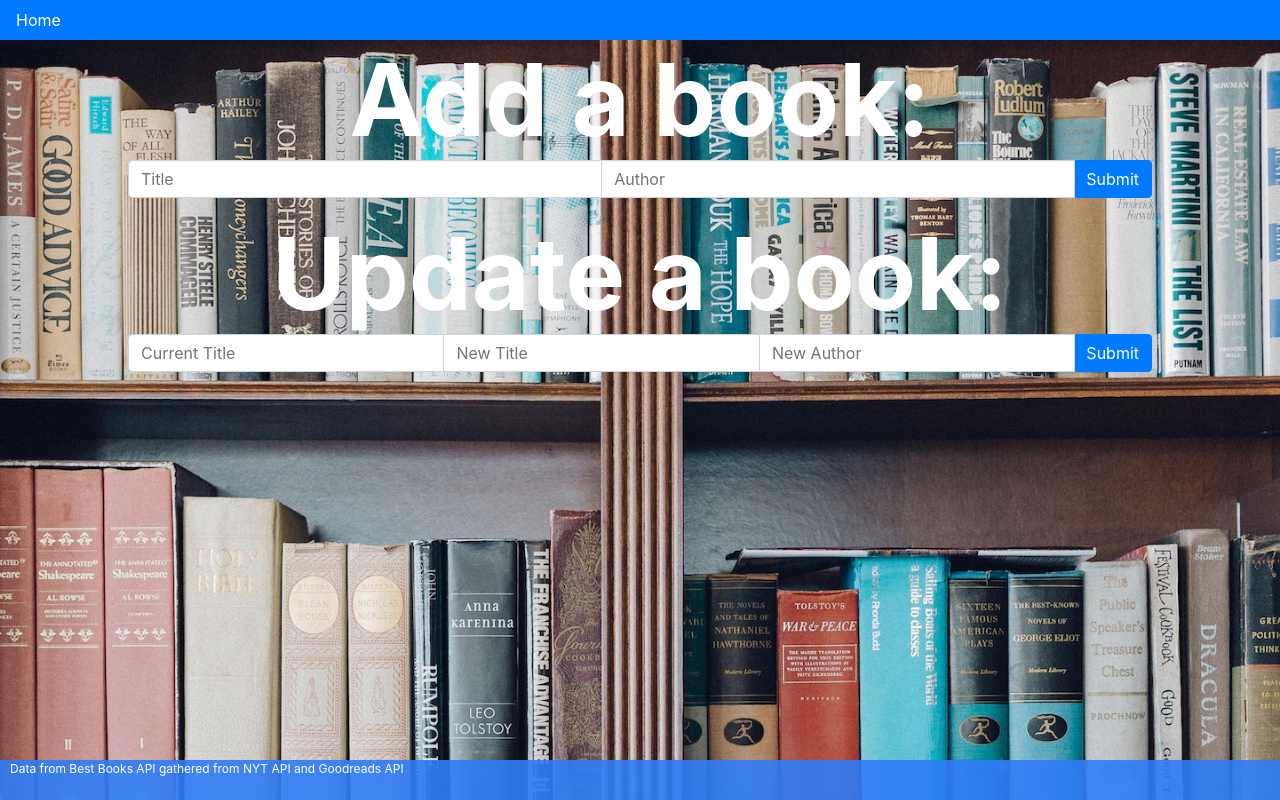
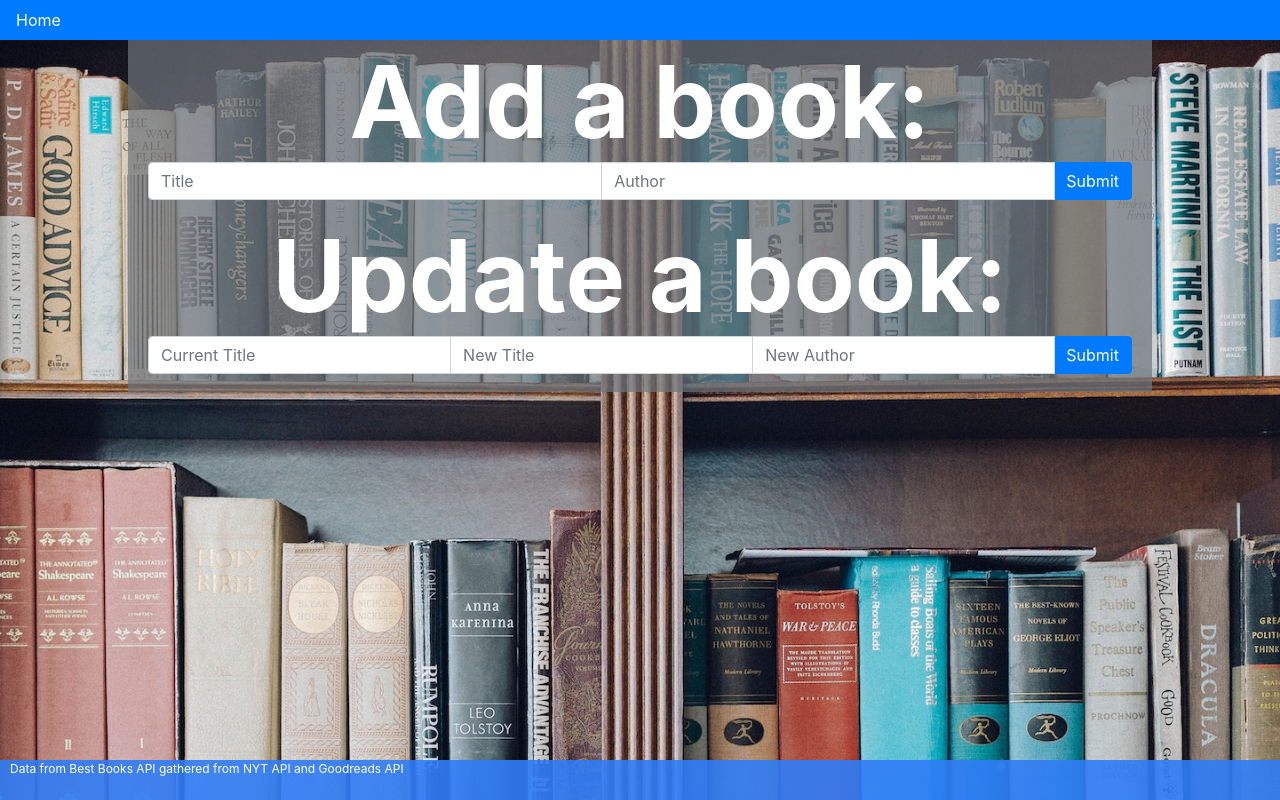
Before and after one commit to torykling/Best-Books-App, a React (Create React App) app: page /addupdate in a window 1280 px wide. Built offline with nearby package versions, Linux system fonts and the light colour scheme; no server answers.

Commit message:
add background color to add update page

```diff
--- a/src/App.css
+++ b/src/App.css
@@ -83,6 +83,8 @@ body {
 .addupdate {
   width: 80%;
   margin: 0 auto;
+  background-color: rgba(110, 117, 124, 0.7);
+  padding: 2px 20px;
 }
 
 @media only screen and (max-width: 600px) {
```
